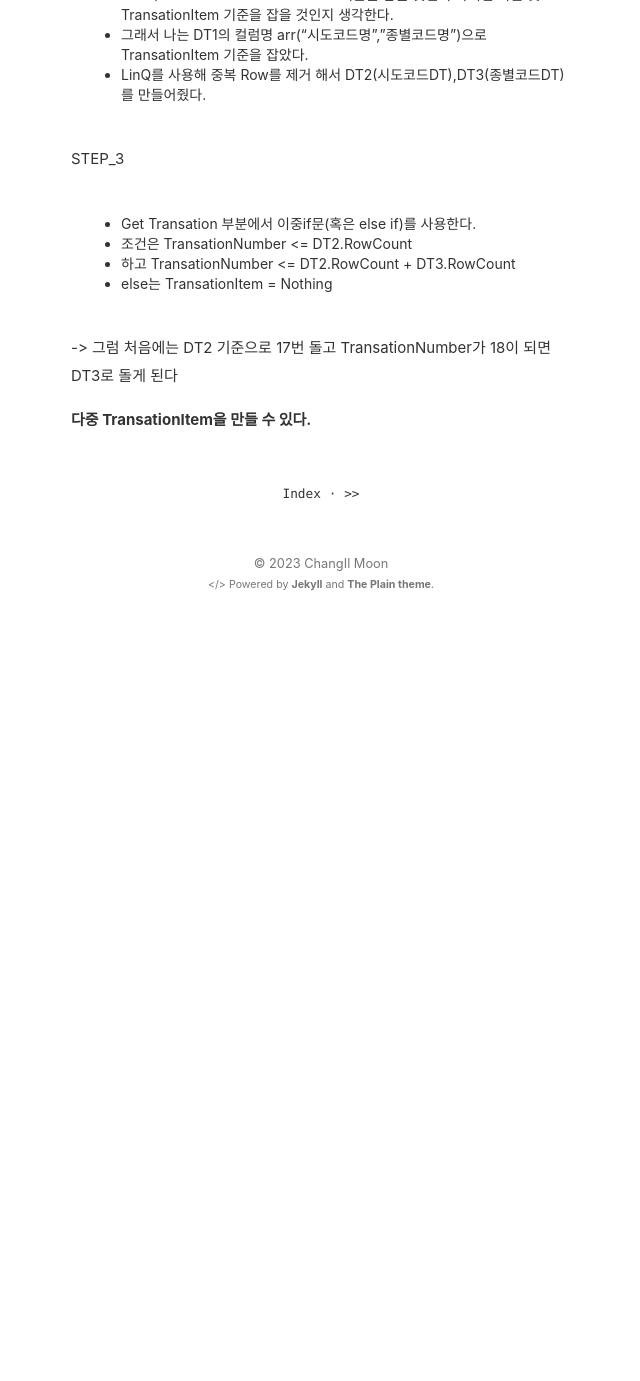
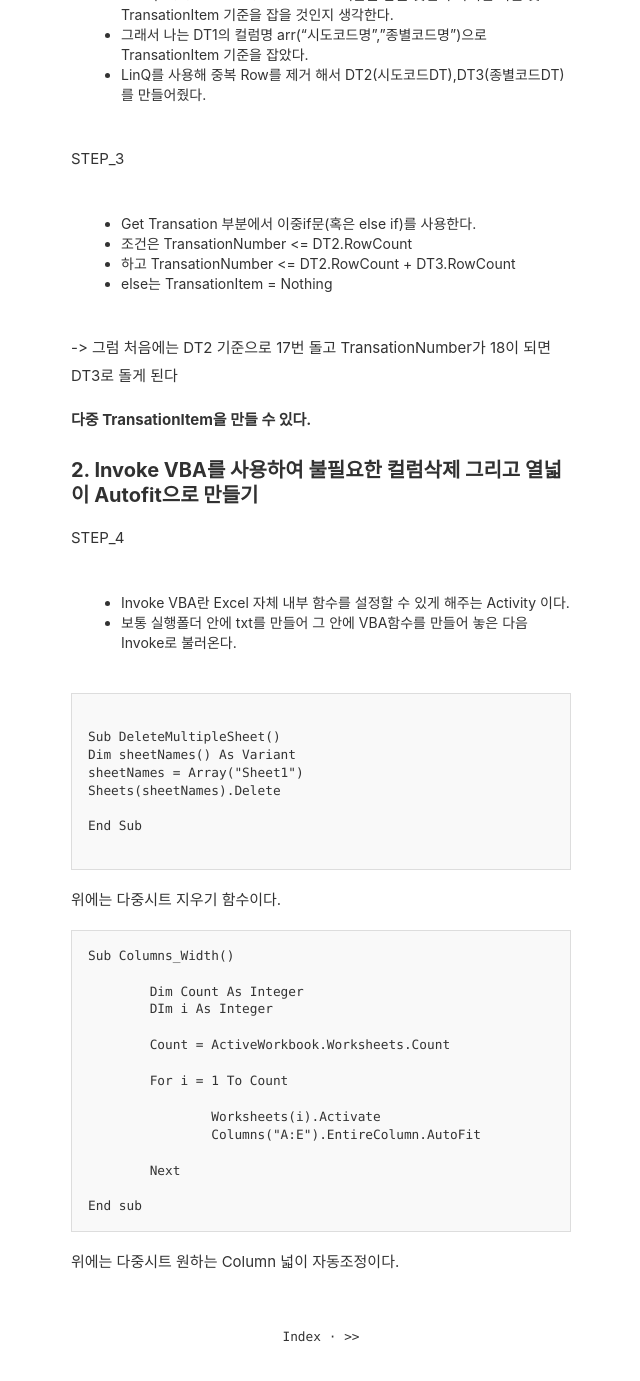
Before and after one commit to ruga9494/ruga9494.github.io, a Jekyll site: the page built from _posts/2023-01-30-UIPath_TransationItem_double.md, in a window 1280 px wide and 1400 px high, scrolled down 532 px. Shown: the top 1381 px of the window, without its empty margins (319-959 px from the left). Built offline with Jekyll 4.4.1, drawn with Linux system fonts in a browser that asks for light colours; before the commit the page ends 1162 px from its top, so only the background shows below that.

Commit message:
UIPath_VBA

````diff
--- a/_posts/2023-01-30-UIPath_TransationItem_double.md
+++ b/_posts/2023-01-30-UIPath_TransationItem_double.md
@@ -12,18 +12,58 @@ DT1(원본데이터)를 읽어온다.
 
 STEP_2
 
-- TransactionItem을 어떤 것을 기준을 잡을지 잘 생각한다.
-- DT1의 DataRow로 TransationItem 기준을 잡을 것인지 아니면 다른 것으로 TransationItem 기준을 잡을 것인지 생각한다.
-- 그래서 나는 DT1의 컬럼명 arr("시도코드명","종별코드명")으로 TransationItem 기준을 잡았다.
-- LinQ를 사용해 중복 Row를 제거 해서 DT2(시도코드DT),DT3(종별코드DT)를 만들어줬다.
+- TransactionItem을 어떤 것을 기준을 잡을지 잘 생각한다.<br>
+- DT1의 DataRow로 TransationItem 기준을 잡을 것인지 아니면 다른 것으로 TransationItem 기준을 잡을 것인지 생각한다.<br>
+- 그래서 나는 DT1의 컬럼명 arr("시도코드명","종별코드명")으로 TransationItem 기준을 잡았다.<br>
+- LinQ를 사용해 중복 Row를 제거 해서 DT2(시도코드DT),DT3(종별코드DT)를 만들어줬다.<br>
 
 STEP_3
 
-- Get Transation 부분에서 이중if문(혹은 else if)를 사용한다.
-- 조건은 TransationNumber <= DT2.RowCount
-- 하고 TransationNumber <= DT2.RowCount + DT3.RowCount
-- else는 TransationItem = Nothing
+- Get Transation 부분에서 이중if문(혹은 else if)를 사용한다.<br>
+- 조건은 TransationNumber <= DT2.RowCount<br>
+- 하고 TransationNumber <= DT2.RowCount + DT3.RowCount<br>
+- else는 TransationItem = Nothing<br>
 
 -> 그럼 처음에는 DT2 기준으로 17번 돌고 TransationNumber가 18이 되면 DT3로 돌게 된다
 
 <b>다중 TransationItem을 만들 수 있다.</b>
+
+### 2. Invoke VBA를 사용하여 불필요한 컬럼삭제 그리고 열넓이 Autofit으로 만들기
+
+STEP_4
+
+- Invoke VBA란 Excel 자체 내부 함수를 설정할 수 있게 해주는 Activity 이다. <br>
+- 보통 실행폴더 안에 txt를 만들어 그 안에 VBA함수를 만들어 놓은 다음 Invoke로 불러온다.<br>
+
+```VB
+
+Sub DeleteMultipleSheet()
+Dim sheetNames() As Variant
+sheetNames = Array("Sheet1")
+Sheets(sheetNames).Delete
+
+End Sub
+
+```
+
+위에는 다중시트 지우기 함수이다.
+
+```VB
+Sub Columns_Width()
+
+	Dim Count As Integer
+	DIm i As Integer
+
+	Count = ActiveWorkbook.Worksheets.Count
+
+	For i = 1 To Count
+
+		Worksheets(i).Activate
+		Columns("A:E").EntireColumn.AutoFit
+
+	Next
+
+End sub
+```
+
+위에는 다중시트 원하는 Column 넓이 자동조정이다.
````
Also changed, not shown: _posts/2023-01-30-UIPath_LinQ_And_VLookup.md (added, +29 -0 lines).
